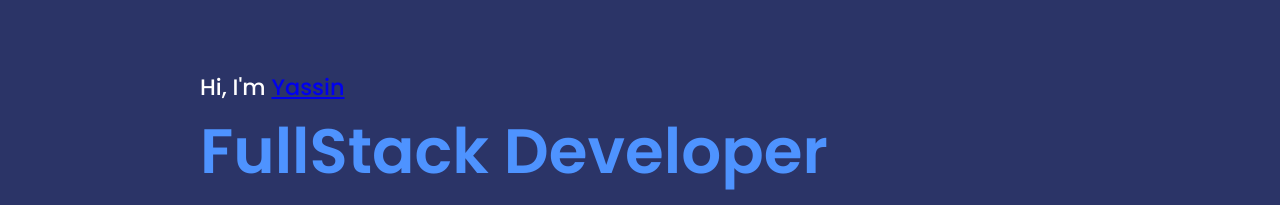
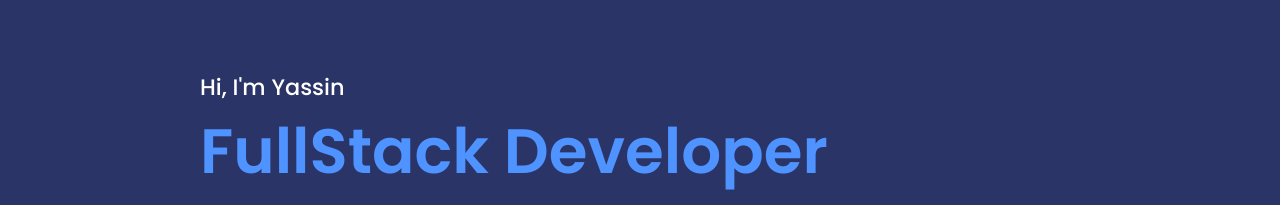
Before and after one commit to 000NeOn/PersonalWebsite, a plain HTML site: page index.html in a window 1280 px wide. Shown: the part 152-357 px from the top of the page. Drawn offline with Linux system fonts and the light colour scheme.

Commit message:
Update index.html

```diff
--- a/index.html
+++ b/index.html
@@ -26,7 +26,7 @@
 
   <section class="main">
     <div>
-      <h2>Hi, I'm <a href="#">Yassin</a><br><span>FullStack Developer</span></h2>
+      <h2>Hi, I'm Yassin<br><span>FullStack Developer</span></h2>
       <h3>I Design & Build Websites</h3>
       <a href="#Projects" class="mainBtn">View My work</a>
       <div class="icons">
```
